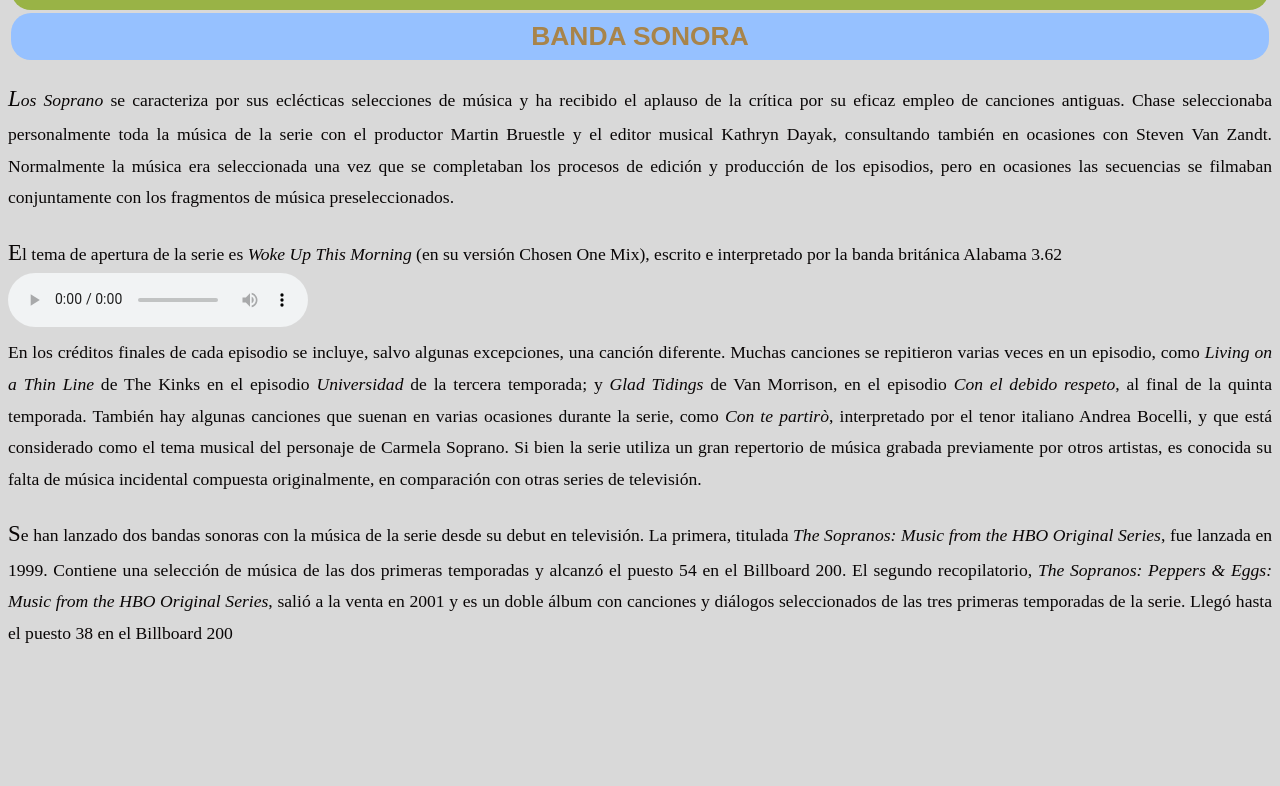
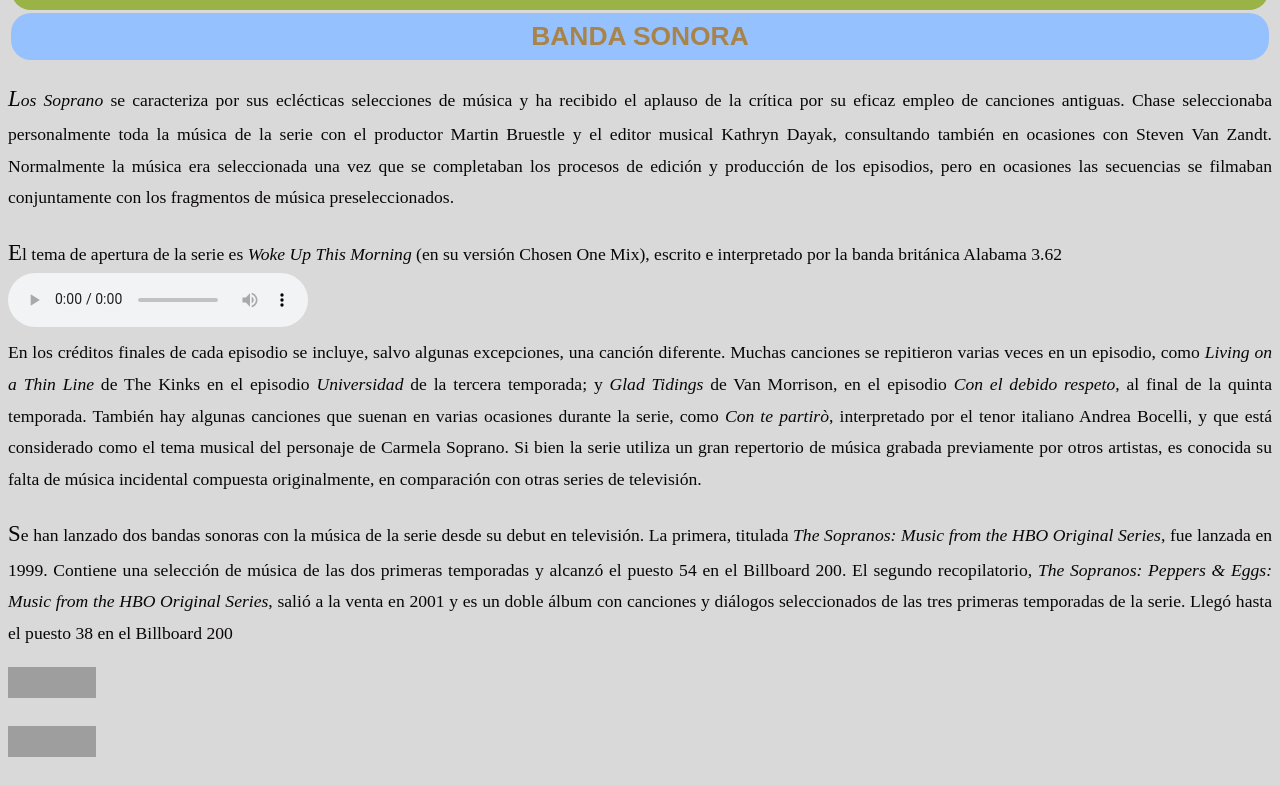
Before and after one commit to Alba-Guerrero/SEWPUBLICO, a plain HTML site: page musica.html in a window 1280 px wide. Shown: the part 139-925 px from the top of the page. Before the commit the page ends 806 px from the top, so only its background shows below. Drawn offline with Linux system fonts and the light colour scheme; grey boxes are pictures that could not be loaded.

Commit message:
Update musica.html

```diff
--- a/musica.html
+++ b/musica.html
@@ -41,6 +41,22 @@
    </p>
 </main>
 <footer>
+<p>
+        <a href="http://jigsaw.w3.org/css-validator/check/referer">
+            <img style="border:0;width:88px;height:31px"
+                src="http://jigsaw.w3.org/css-validator/images/vcss"
+                alt="¡CSS Válido!" />
+        </a>
+    </p>
+
+
+    <p>
+    <a href="http://jigsaw.w3.org/css-validator/check/referer">
+        <img style="border:0;width:88px;height:31px"
+            src="http://jigsaw.w3.org/css-validator/images/vcss-blue"
+            alt="¡CSS Válido!" />
+        </a>
+    </p>
 
 </footer>
    </body>
```
